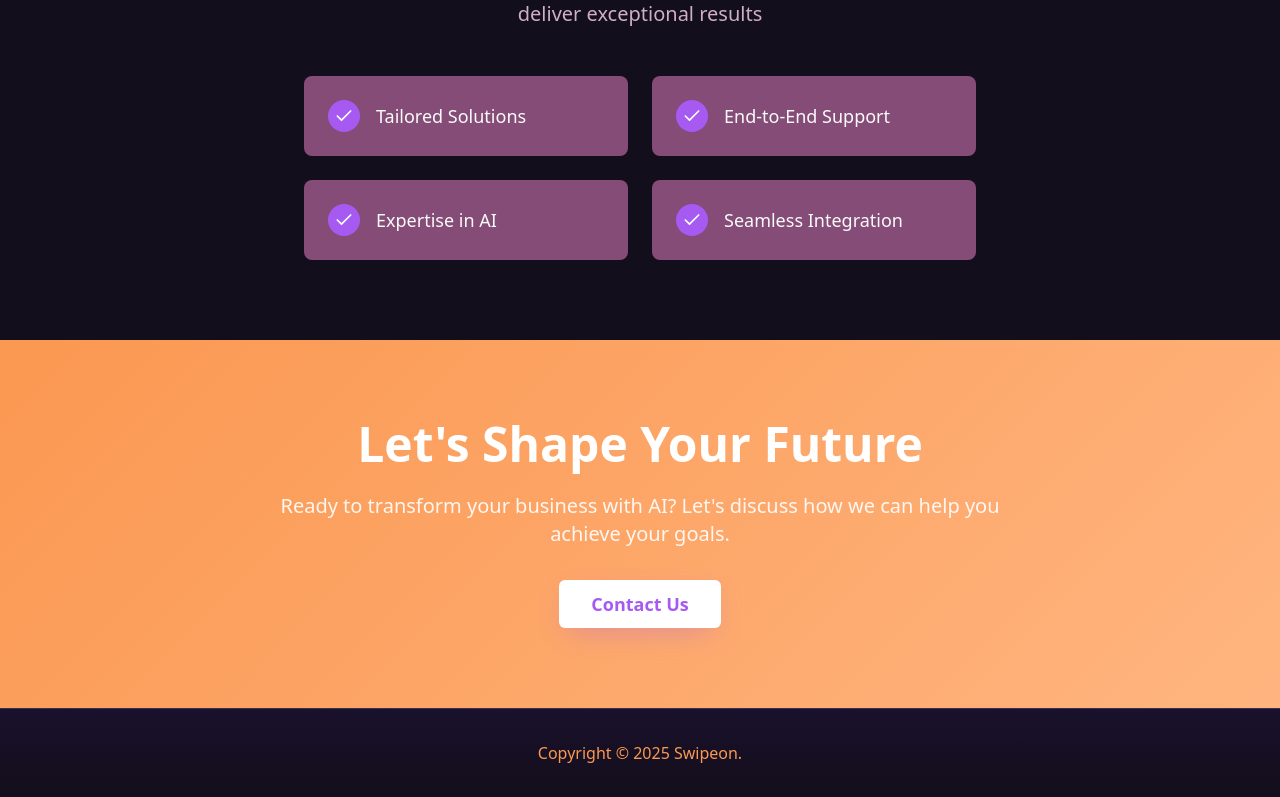
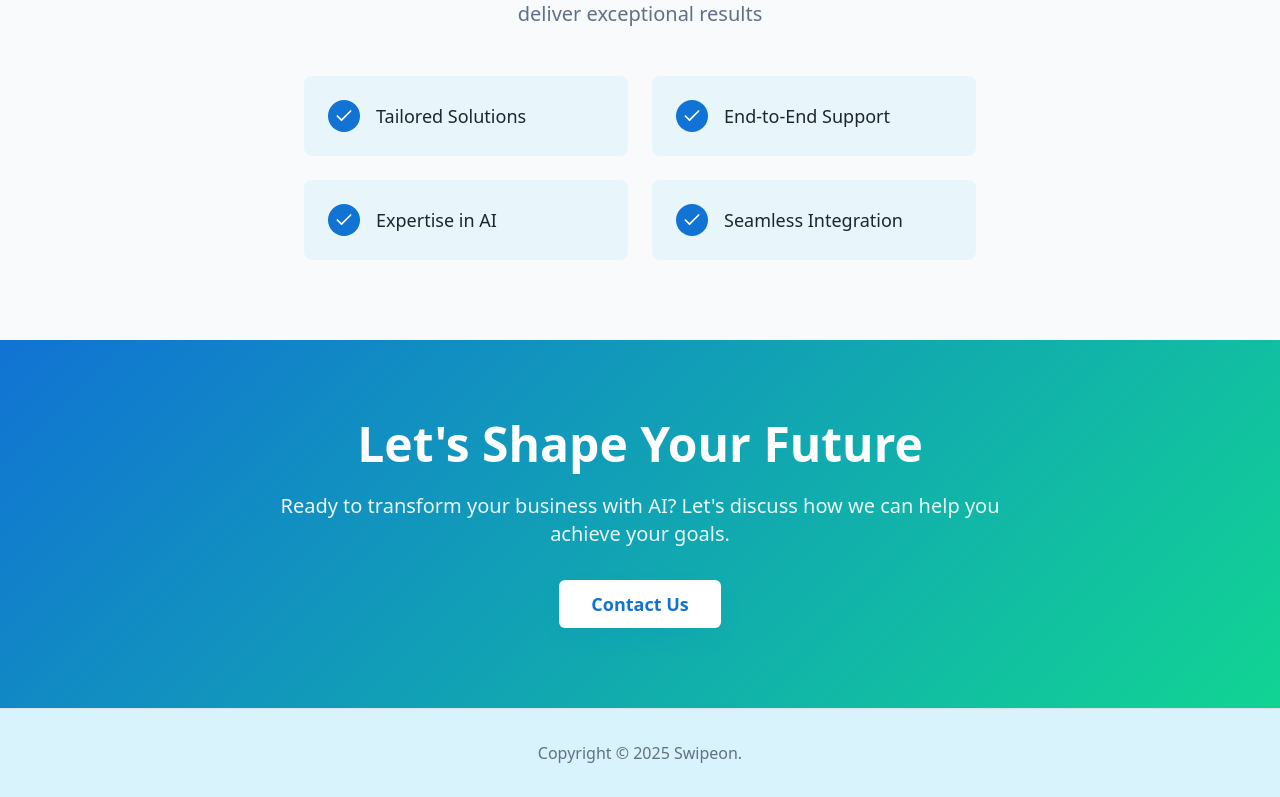
Before and after one commit to shrisanjay/swipeon-ai-landing, a React (Vite) app: page / in a window 1280 px wide. Shown: the part 1558-2355 px from the top of the page. Built offline with nearby package versions, Linux system fonts and the light colour scheme.

Commit message:
Reverted to commit 0f6739bcbb3ad2ada928f385a0b29b7b8c4c8ecd

```diff
--- a/src/components/CallToActionSection.tsx
+++ b/src/components/CallToActionSection.tsx
@@ -2,7 +2,7 @@ import { Button } from "@/components/ui/button";
 
 const CallToActionSection = () => {
   return (
-    <section id="contact" className="py-20 bg-cta-gradient">
+    <section id="contact" className="py-20 bg-hero-gradient">
       <div className="container mx-auto px-4 text-center">
         <div className="max-w-3xl mx-auto text-white">
           <h2 className="text-3xl md:text-4xl lg:text-5xl font-bold mb-6">
--- a/src/components/Footer.tsx
+++ b/src/components/Footer.tsx
@@ -1,8 +1,8 @@
 const Footer = () => {
   return (
-    <footer className="py-8 bg-footer-gradient border-t border-border">
+    <footer className="py-8 bg-accent border-t border-border">
       <div className="container mx-auto px-4 text-center">
-        <p className="text-secondary font-medium">
+        <p className="text-muted-foreground">
           Copyright © 2025 Swipeon.
         </p>
       </div>
--- a/src/index.css
+++ b/src/index.css
@@ -8,43 +8,40 @@ All colors MUST be HSL.
 
 @layer base {
   :root {
-    --background: 260 30% 8%;
-    --foreground: 0 0% 98%;
+    --background: 210 30% 98%;
+    --foreground: 215 25% 15%;
 
-    --card: 25 45% 88%;
-    --card-foreground: 260 25% 15%;
+    --card: 0 0% 100%;
+    --card-foreground: 215 25% 15%;
 
-    --popover: 25 45% 88%;
-    --popover-foreground: 260 25% 15%;
+    --popover: 0 0% 100%;
+    --popover-foreground: 215 25% 15%;
 
-    --primary: 270 85% 65%;
+    --primary: 210 85% 45%;
     --primary-foreground: 0 0% 100%;
-    --primary-glow: 270 90% 75%;
+    --primary-glow: 210 90% 55%;
 
-    --secondary: 25 95% 65%;
+    --secondary: 160 85% 45%;
     --secondary-foreground: 0 0% 100%;
-    --secondary-glow: 25 100% 75%;
+    --secondary-glow: 160 90% 55%;
 
-    --accent: 320 85% 75%;
-    --accent-foreground: 260 25% 15%;
+    --accent: 195 85% 92%;
+    --accent-foreground: 215 25% 15%;
 
-    --muted: 260 20% 20%;
-    --muted-foreground: 320 25% 75%;
+    --muted: 210 30% 95%;
+    --muted-foreground: 215 15% 45%;
 
-    --destructive: 0 62.8% 30.6%;
-    --destructive-foreground: 0 0% 98%;
+    --destructive: 0 84.2% 60.2%;
+    --destructive-foreground: 210 40% 98%;
 
-    --border: 260 25% 25%;
-    --input: 260 25% 25%;
-    --ring: 270 85% 65%;
+    --border: 210 20% 88%;
+    --input: 210 20% 88%;
+    --ring: 210 85% 45%;
 
-    --hero-gradient: linear-gradient(135deg, hsl(270 85% 65%), hsl(25 95% 65%));
-    --feature-gradient: linear-gradient(180deg, hsl(25 45% 88%), hsl(260 30% 8%));
-    --cta-gradient: linear-gradient(135deg, hsl(25 95% 65%), hsl(25 100% 75%));
-    --footer-gradient: linear-gradient(180deg, hsl(260 45% 12%), hsl(260 30% 8%));
-    --shadow-elegant: 0 10px 30px -10px hsl(270 85% 65% / 0.4);
-    --shadow-glow: 0 0 40px hsl(270 90% 75% / 0.5);
-    --shadow-warm: 0 10px 30px -10px hsl(25 95% 65% / 0.4);
+    --hero-gradient: linear-gradient(135deg, hsl(var(--primary)), hsl(var(--secondary)));
+    --feature-gradient: linear-gradient(180deg, hsl(var(--accent)), hsl(var(--background)));
+    --shadow-elegant: 0 10px 30px -10px hsl(var(--primary) / 0.2);
+    --shadow-glow: 0 0 40px hsl(var(--primary-glow) / 0.3);
 
     --radius: 0.5rem;
 
--- a/tailwind.config.ts
+++ b/tailwind.config.ts
@@ -67,14 +67,11 @@ export default {
 			},
 			backgroundImage: {
 				'hero-gradient': 'var(--hero-gradient)',
-				'feature-gradient': 'var(--feature-gradient)',
-				'cta-gradient': 'var(--cta-gradient)',
-				'footer-gradient': 'var(--footer-gradient)'
+				'feature-gradient': 'var(--feature-gradient)'
 			},
 			boxShadow: {
 				'elegant': 'var(--shadow-elegant)',
-				'glow': 'var(--shadow-glow)',
-				'warm': 'var(--shadow-warm)'
+				'glow': 'var(--shadow-glow)'
 			},
 			borderRadius: {
 				lg: 'var(--radius)',
```
